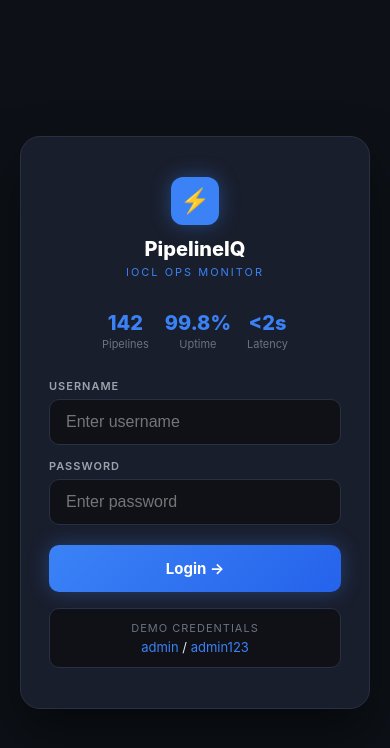
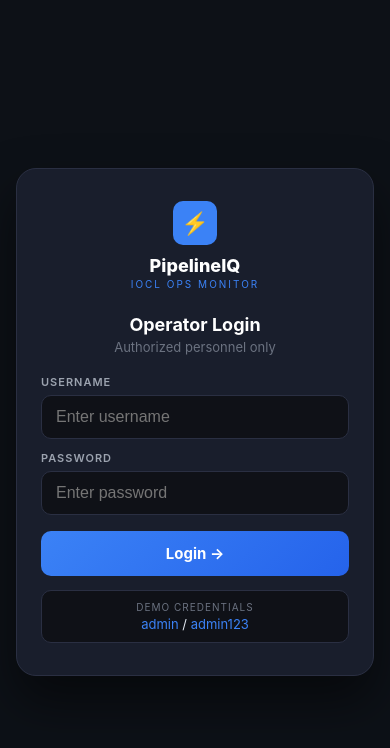
Before and after one commit to aparajit1sharma6404-lang/pipelineiq, a React (Vite) app: page / in a window 390 px wide. Shown: the top 748 px of the page. Built offline with nearby package versions, Linux system fonts and the light colour scheme.

Commit message:
minimal mobile login

```diff
--- a/src/pages/Login.tsx
+++ b/src/pages/Login.tsx
@@ -31,34 +31,27 @@ export default function Login({ onLogin }: LoginProps) {
     <div style={{
       minHeight: "100vh", background: "#0d1117",
       display: "flex", alignItems: "center", justifyContent: "center",
-      fontFamily: "'Inter', sans-serif", padding: "20px",
+      fontFamily: "'Inter', sans-serif", padding: "16px",
     }}>
       <div style={{
         width: "100%", maxWidth: "400px",
         background: "rgba(26,31,46,0.95)",
         border: "1px solid #2a2f42", borderRadius: "20px",
-        padding: "40px 28px",
+        padding: "32px 24px",
         boxShadow: "0 25px 50px rgba(0,0,0,0.5)",
       }}>
-        <div style={{ textAlign: "center", marginBottom: "32px" }}>
+        <div style={{ textAlign: "center", marginBottom: "24px" }}>
           <div style={{
-            width: "48px", height: "48px", background: "#3b82f6",
-            borderRadius: "12px", display: "grid", placeItems: "center",
-            fontSize: "24px", margin: "0 auto 12px",
-            boxShadow: "0 0 20px rgba(59,130,246,0.4)",
+            width: "44px", height: "44px", background: "#3b82f6",
+            borderRadius: "10px", display: "grid", placeItems: "center",
+            fontSize: "22px", margin: "0 auto 10px",
           }}>⚡</div>
-          <p style={{ color: "#fff", fontWeight: 800, fontSize: "20px", margin: "0 0 4px" }}>PipelineIQ</p>
-          <p style={{ color: "#3b82f6", fontSize: "11px", margin: 0, letterSpacing: "2px" }}>IOCL OPS MONITOR</p>
+          <p style={{ color: "#fff", fontWeight: 800, fontSize: "18px", margin: "0 0 2px" }}>PipelineIQ</p>
+          <p style={{ color: "#3b82f6", fontSize: "10px", margin: 0, letterSpacing: "2px" }}>IOCL OPS MONITOR</p>
         </div>
 
-        <div style={{ display: "flex", gap: "16px", marginBottom: "28px", justifyContent: "center" }}>
-          {[{ value: "142", label: "Pipelines" }, { value: "99.8%", label: "Uptime" }, { value: "<2s", label: "Latency" }].map(s => (
-            <div key={s.label} style={{ textAlign: "center" }}>
-              <p style={{ color: "#3b82f6", fontSize: "20px", fontWeight: 800, margin: "0 0 2px" }}>{s.value}</p>
-              <p style={{ color: "#6b7280", fontSize: "11px", margin: 0 }}>{s.label}</p>
-            </div>
-          ))}
-        </div>
+        <h2 style={{ color: "#fff", fontSize: "18px", fontWeight: 700, margin: "0 0 4px", textAlign: "center" }}>Operator Login</h2>
+        <p style={{ color: "#6b7280", fontSize: "13px", margin: "0 0 20px", textAlign: "center" }}>Authorized personnel only</p>
 
         <label style={{ color: "#9ca3af", fontSize: "11px", fontWeight: 600, letterSpacing: "1px", display: "block", marginBottom: "6px" }}>USERNAME</label>
         <input
@@ -67,10 +60,10 @@ export default function Login({ onLogin }: LoginProps) {
           placeholder="Enter username"
           autoComplete="username"
           style={{
-            width: "100%", padding: "13px 16px", marginBottom: "14px",
+            width: "100%", padding: "12px 14px", marginBottom: "12px",
             background: "#0f1117", border: "1px solid #2a2f42",
             borderRadius: "10px", color: "#fff", fontSize: "16px",
-            boxSizing: "border-box", outline: "none",
+            boxSizing: "border-box" as const, outline: "none",
           }}
         />
 
@@ -83,27 +76,26 @@ export default function Login({ onLogin }: LoginProps) {
           type="password"
           autoComplete="current-password"
           style={{
-            width: "100%", padding: "13px 16px", marginBottom: "20px",
+            width: "100%", padding: "12px 14px", marginBottom: "16px",
             background: "#0f1117", border: "1px solid #2a2f42",
             borderRadius: "10px", color: "#fff", fontSize: "16px",
-            boxSizing: "border-box", outline: "none",
+            boxSizing: "border-box" as const, outline: "none",
           }}
         />
 
-        {error && <div style={{ background: "#ef444422", border: "1px solid #ef444444", borderRadius: "8px", padding: "10px 14px", color: "#ef4444", fontSize: "13px", marginBottom: "14px" }}>{error}</div>}
+        {error && <div style={{ background: "#ef444422", border: "1px solid #ef444444", borderRadius: "8px", padding: "10px 14px", color: "#ef4444", fontSize: "13px", marginBottom: "12px" }}>{error}</div>}
 
         <button onClick={handleLogin} disabled={loading} style={{
-          width: "100%", padding: "14px",
+          width: "100%", padding: "13px",
           background: loading ? "#1e3a5f" : "linear-gradient(135deg, #3b82f6, #2563eb)",
           color: "#fff", border: "none", borderRadius: "10px",
           fontSize: "15px", fontWeight: 700, cursor: "pointer",
-          boxShadow: loading ? "none" : "0 0 20px rgba(59,130,246,0.35)",
         }}>
           {loading ? "Authenticating..." : "Login →"}
         </button>
 
-        <div style={{ marginTop: "16px", padding: "12px", background: "#0f1117", borderRadius: "10px", border: "1px solid #2a2f42", textAlign: "center" }}>
-          <p style={{ color: "#6b7280", fontSize: "11px", margin: "0 0 4px", letterSpacing: "1px" }}>DEMO CREDENTIALS</p>
+        <div style={{ marginTop: "14px", padding: "10px", background: "#0f1117", borderRadius: "10px", border: "1px solid #2a2f42", textAlign: "center" }}>
+          <p style={{ color: "#6b7280", fontSize: "10px", margin: "0 0 3px", letterSpacing: "1px" }}>DEMO CREDENTIALS</p>
           <p style={{ color: "#e2e8f0", fontSize: "13px", margin: 0 }}>
             <span style={{ color: "#3b82f6" }}>admin</span> / <span style={{ color: "#3b82f6" }}>admin123</span>
           </p>
```
